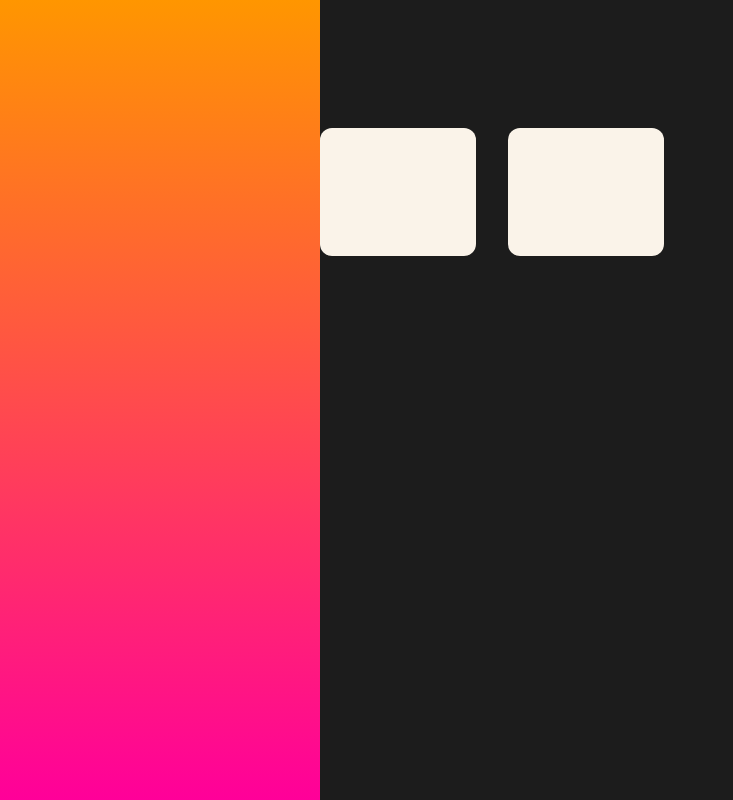
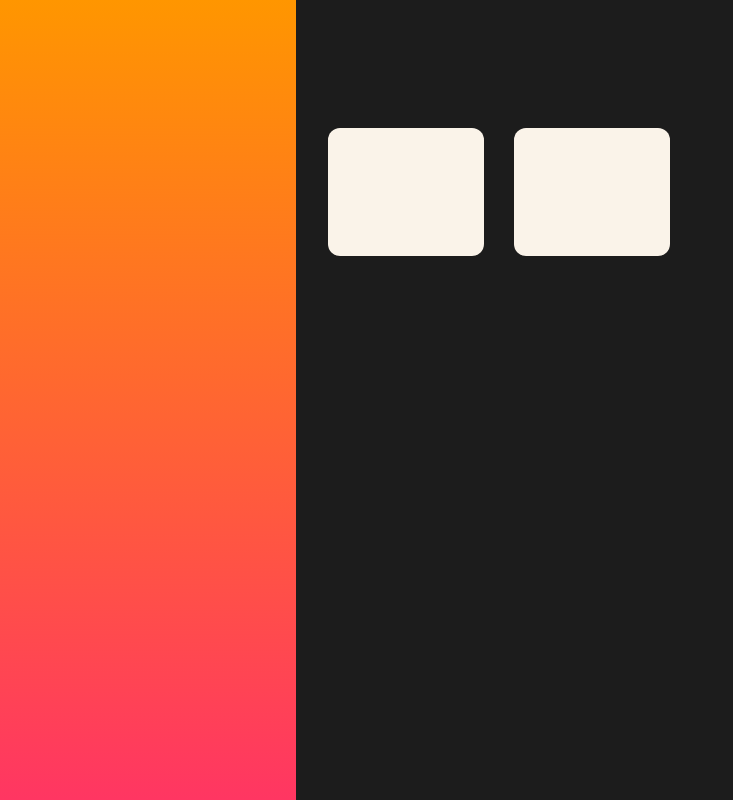
Before and after one commit to alexkior/seagulendar, a React (Vite) app in the folder client/: page / in a window 1280 px wide. Shown: the top 800 px of the page, without its empty margins (0-733 px from the left). Built offline with nearby package versions, Linux system fonts and the light colour scheme.

Commit message:
Fix layout

```diff
--- a/client/src/components/Calendar/Calendar.module.scss
+++ b/client/src/components/Calendar/Calendar.module.scss
@@ -3,7 +3,7 @@
   grid-column: 2 / 5;
   grid-row-start: 3;
   display: grid;
-  grid-template-columns: repeat(7, 1fr);
+  grid-template-columns: repeat(7, 154px);
   grid-template-rows: repeat(7, 128px);
   justify-items: stretch;
   align-content: stretch;
--- a/client/src/components/Sidebar/Sidebar.module.scss
+++ b/client/src/components/Sidebar/Sidebar.module.scss
@@ -1,12 +1,17 @@
 .Sidebar {
-  position: fixed;
-  background: linear-gradient(180deg, #FF9600 0%, #FF0099 100%, #FF2E6A 100%);
-  width: 25%;
-  height: 100vh;
   grid-column: 0 / 2;
   grid-row-start: 0;
+  position: sticky; // See link
+  top: 0;
+  width: 100%;
+  min-height: 100vh;
+  height: auto;
+  background: linear-gradient(180deg, #FF9600 0%, #FF0099 100%, #FF2E6A 100%);
   display: grid;
   grid-template-columns: repeat(7, 1fr);
-  grid-template-rows: repeat(7, 128px);
+  grid-template-rows: repeat(8, 128px);
+  justify-items: stretch;
+  align-content: stretch;
+  gap: 32px;
 
 }
--- a/client/src/layouts/MainLayout/MainLayout.module.scss
+++ b/client/src/layouts/MainLayout/MainLayout.module.scss
@@ -8,4 +8,5 @@
   display: grid;
   grid-template-columns: repeat(4, 1fr);
   grid-template-rows: 128px;
+  column-gap: 32px;
 }
```
